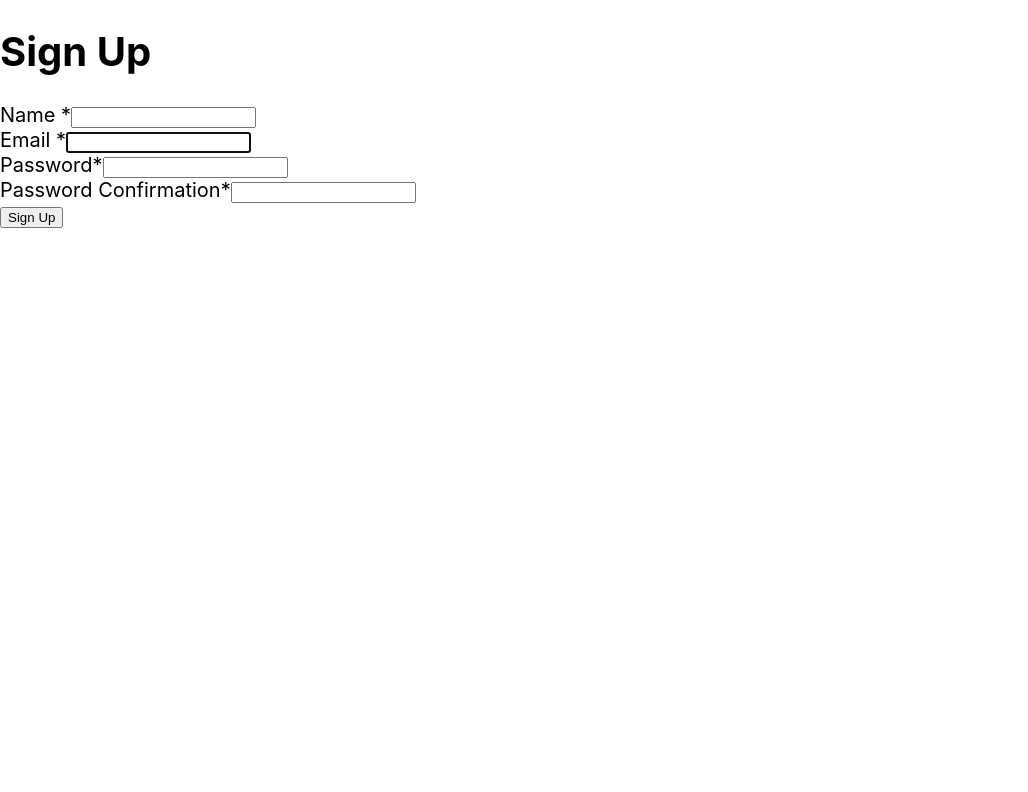
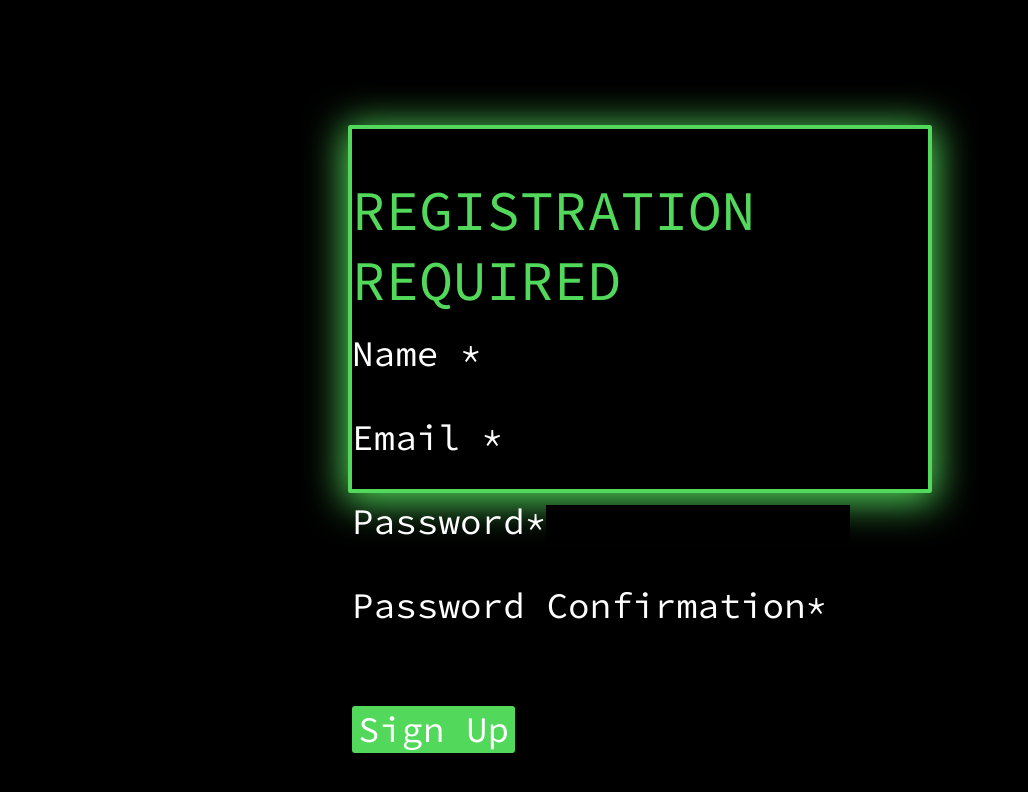
Before and after one commit to tomyreyes/team-website, a React (Create React App) app in the folder client/: page /sign-up in a window 1280 px wide. Shown: the top 792 px of the page, without its empty margins (0-1028 px from the left). Built offline with nearby package versions, Linux system fonts and the light colour scheme.

Commit message:
add styled components to sign up form

```diff
--- a/client/src/components/SignUpForm.js
+++ b/client/src/components/SignUpForm.js
@@ -1,5 +1,14 @@
 import React, { Component } from 'react'
 import FormValidation from '../utils/FormValidation'
+import {
+  Form,
+  FormContainer,
+  FormButton,
+  FormLabel,
+  FormInput,
+  FormTitle,
+  ErrorLabel
+} from './styled/Form'
 
 export default class SignUpForm extends Component {
   constructor() {
@@ -94,25 +103,27 @@ export default class SignUpForm extends Component {
 
     const { messageSuccess } = this.state
     return (
-      <form name="sign-up" onSubmit={this.handleFormSubmit}>
-        <div className="field half first">
-          <label htmlFor="name">
+      <FormContainer>
+        <FormTitle>REGISTRATION REQUIRED</FormTitle>
+        <Form name="sign-up" onSubmit={this.handleFormSubmit}>
+          <div>
+            <FormLabel htmlFor="name">
               Name <span className="required-field">*</span>
-          </label>
+            </FormLabel>
 
-          <input
+            <FormInput
               type="text"
               name="name"
               id="name"
               onChange={this.handleInputChange}
             />
-          <span className="error">{validation.name.message}</span>
+            <ErrorLabel>{validation.name.message}</ErrorLabel>
           </div>
-        <div className="field half">
-          <label htmlFor="email">
+          <div>
+            <FormLabel htmlFor="email">
               Email <span className="required-field">*</span>
-          </label>
-          <input
+            </FormLabel>
+            <FormInput
               type="text"
               name="email"
               id="email"
@@ -121,38 +132,37 @@ export default class SignUpForm extends Component {
               }}
               onChange={this.handleInputChange}
             />
-          <span className="error">{validation.email.message}</span>
+            <ErrorLabel>{validation.email.message}</ErrorLabel>
           </div>
-        <div className="field">
-          <label htmlFor="password">
+          <div>
+            <FormLabel htmlFor="password">
               Password<span className="required-field">*</span>
-          </label>
-          <input
+            </FormLabel>
+            <FormInput
               type="password"
               name="password"
               id="password"
               onChange={this.handleInputChange}
             />
-          <span className="error">{validation.password.message}</span>
+            <ErrorLabel>{validation.password.message}</ErrorLabel>
           </div>
-        <div className="field">
-          <label htmlFor="password">
+          <div>
+            <FormLabel htmlFor="password">
               Password Confirmation<span className="required-field">*</span>
-          </label>
-          <input
+            </FormLabel>
+            <FormInput
               type="password"
               name="passwordConfirmation"
               id="passwordConfirmation"
               onChange={this.handleInputChange}
             />
-          <span className="error">
-            {validation.passwordConfirmation.message}
-          </span>
+            <ErrorLabel>{validation.passwordConfirmation.message}</ErrorLabel>
           </div>
-        <button type="submit" className="special">
-          Sign Up
-        </button>
-      </form>
+          <FormButton type="submit" className="special">
+            <FormLabel>Sign Up</FormLabel>
+          </FormButton>
+        </Form>
+      </FormContainer>
     )
   }
 }
--- a/client/src/pages/SignUp.js
+++ b/client/src/pages/SignUp.js
@@ -1,12 +1,12 @@
 import React from 'react'
 import SignUpForm from '../components/SignUpForm'
+import { LoginContainer } from '../components/styled/Login'
 
 const SignUp = () => {
   return (
-    <div>
-      <h1>Sign Up</h1>
+    <LoginContainer>
       <SignUpForm />
-    </div>
+    </LoginContainer>
   )
 }
 
```
Lines whose indentation alone changed are shown as unchanged.
